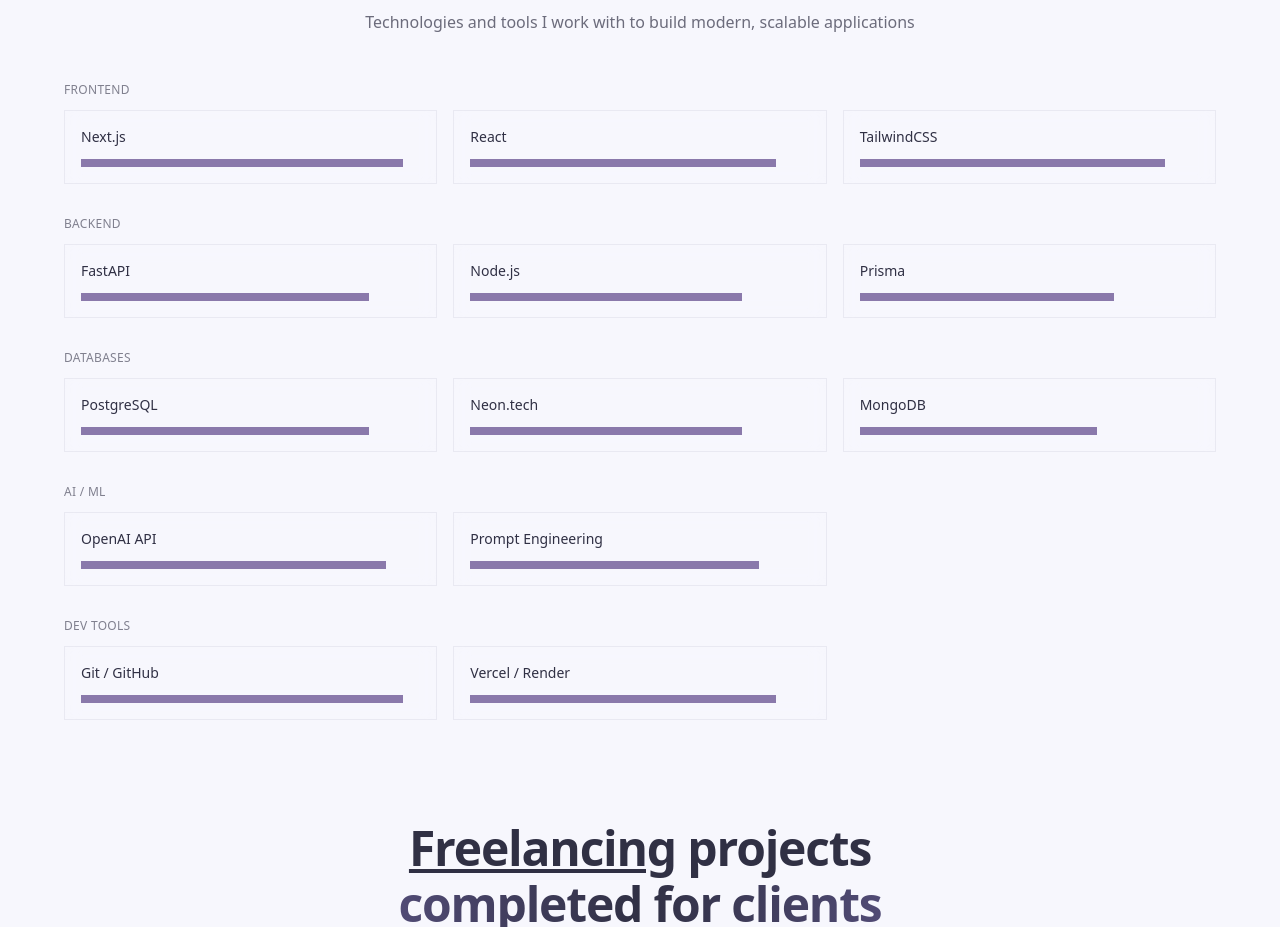
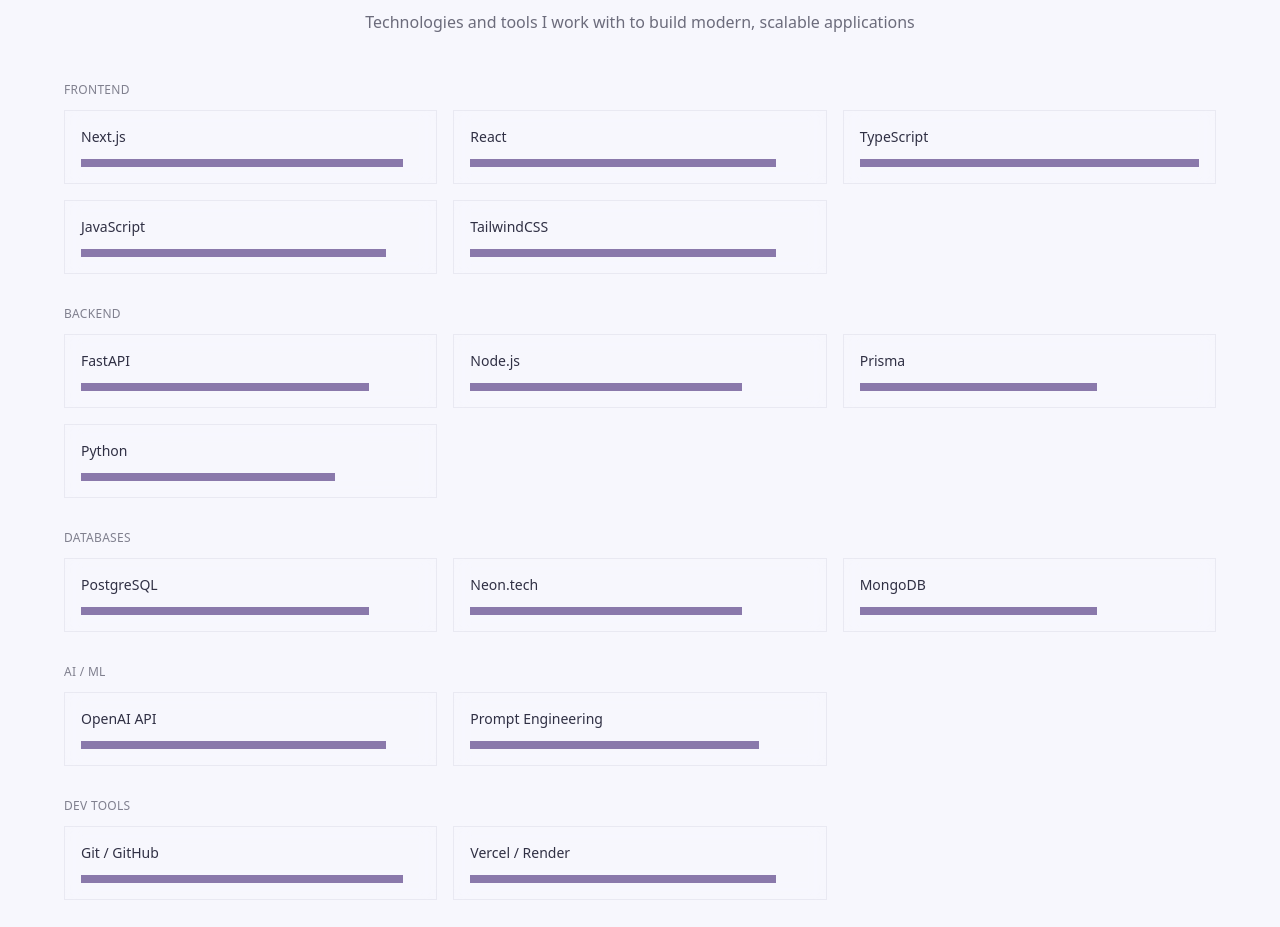
Before and after one commit to zakhajjaji/The-Blueprint, a Next.js app: page / in a window 1280 px wide. Shown: the part 2060-2987 px from the top of the page. Built offline with nearby package versions, Linux system fonts and the light colour scheme.

Commit message:
update stack again

```diff
--- a/src/components/Skills.tsx
+++ b/src/components/Skills.tsx
@@ -9,12 +9,15 @@
   { label: "Frontend", items: [
     { name: "Next.js", value: 95 },
     { name: "React", value: 90 },
+    { name: "TypeScript", value: 100 },
+    { name: "JavaScript", value: 90 },
     { name: "TailwindCSS", value: 90 },
   ]},
   { label: "Backend", items: [
     { name: "FastAPI", value: 85 },
     { name: "Node.js", value: 80 },
-    { name: "Prisma", value: 75 },
+    { name: "Prisma", value: 70 },
+    { name: "Python", value: 75 },
   ]},
   { label: "Databases", items: [
     { name: "PostgreSQL", value: 85 },
```
